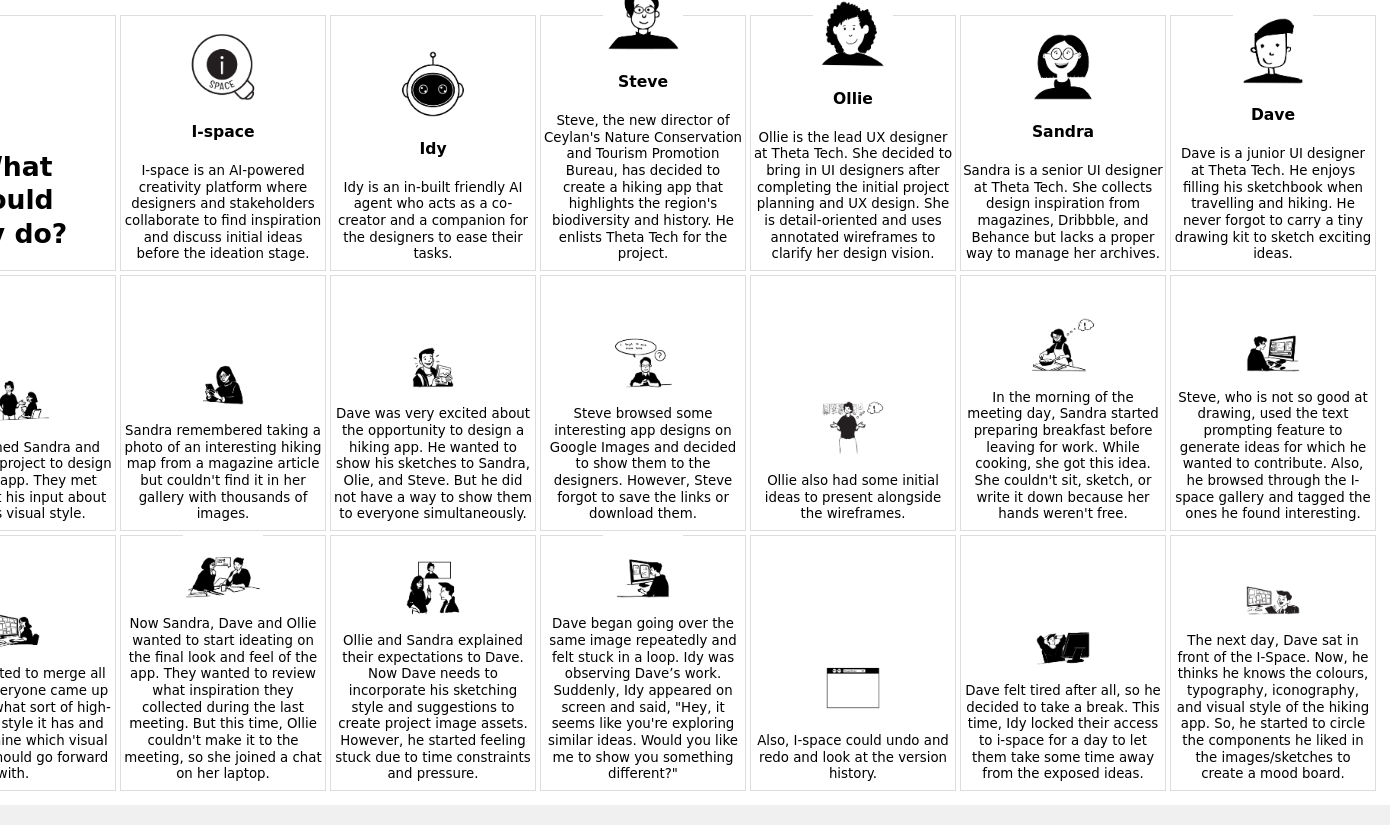
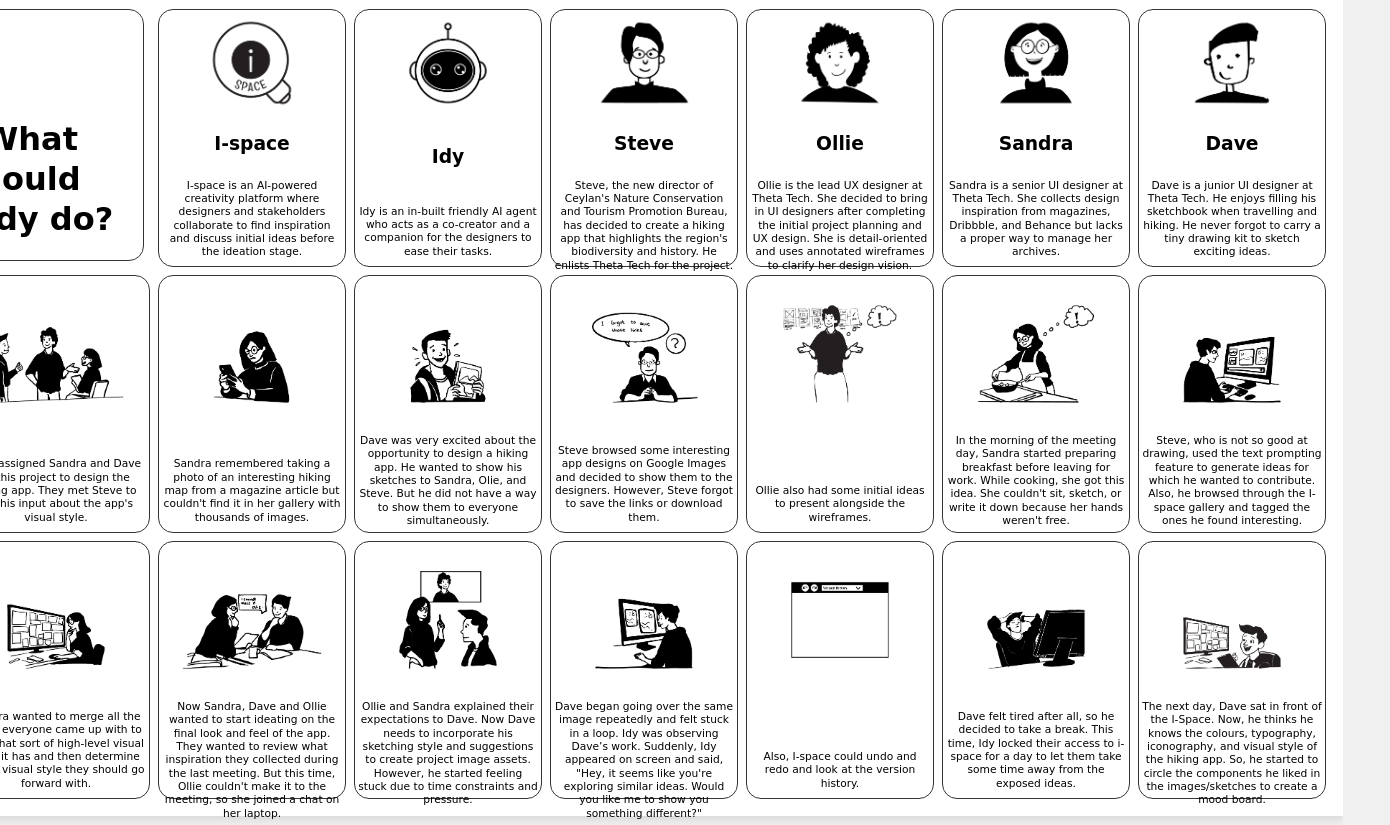
Before and after one commit to samangiwa/what_could_idy_do, a plain HTML site: page index.html in a window 1280 px wide. Shown: the whole page, 1390 px wide, since content can reach past the window. Drawn offline with nearby package versions, Linux system fonts and the light colour scheme; a web font is replaced by a local one.

Commit message:
card styling completed, miro board added

```diff
--- a/index.html
+++ b/index.html
@@ -19,7 +19,7 @@
 
         <div class="card">
             <div class="card-inner">
-                <div class="card-front">
+                <div class="title-card">
                     <h1>What <br/> could <br/> Idy do?</h1>
                 </div>
                 <div class="card-back">
@@ -32,7 +32,7 @@
         <div class="card">
             <div class="card-inner">
                 <div class="card-front">
-                    <img src="assets/img/img_1.png" alt="i_space">
+                    <img class="img_intro" src="assets/img/img_1.png" alt="i_space">
                     <h3>I-space</h3>
                     <p>I-space is an AI-powered creativity platform where designers and stakeholders collaborate to find
                         inspiration and discuss initial ideas before the ideation stage.
@@ -48,7 +48,7 @@
         <div class="card">
             <div class="card-inner">
                 <div class="card-front">
-                    <img src="assets/img/img_2.png" alt="Image 2">
+                    <img class="img_intro" src="assets/img/img_2.png" alt="Image 2">
                     <h3>Idy</h3>
                     <p>Idy is an in-built friendly AI agent who acts as a co-creator and a companion for the designers
                         to ease their tasks.</p>
@@ -62,7 +62,7 @@
         <div class="card">
             <div class="card-inner">
                 <div class="card-front">
-                    <img src="assets/img/img_3.png" alt="Image 2">
+                    <img class="img_intro" src="assets/img/img_3.png" alt="Image 2">
                     <h3>Steve</h3>
                     <p>Steve, the new director of Ceylan's Nature Conservation and Tourism Promotion Bureau, has decided
                         to create a hiking app that highlights the region's biodiversity and history. He enlists Theta
@@ -79,7 +79,7 @@
         <div class="card">
             <div class="card-inner">
                 <div class="card-front">
-                    <img src="assets/img/img_4.png" alt="Image 1">
+                    <img class="img_intro" src="assets/img/img_4.png" alt="Image 1">
                     <h3>Ollie</h3>
                     <p>Ollie is the lead UX designer at Theta Tech. She decided to bring in UI designers after
                         completing the initial project planning and UX design. She is detail-oriented and uses annotated
@@ -101,7 +101,7 @@
         <div class="card">
             <div class="card-inner">
                 <div class="card-front">
-                    <img src="assets/img/img_5.png" alt="Image 1">
+                    <img class="img_intro" src="assets/img/img_5.png" alt="Image 1">
                     <h3>Sandra</h3>
                     <p>Sandra is a senior UI designer at Theta Tech. She collects design inspiration from magazines,
                         Dribbble, and Behance but lacks a proper way to manage her archives.
@@ -124,7 +124,7 @@
         <div class="card">
             <div class="card-inner">
                 <div class="card-front">
-                    <img src="assets/img/img_6.png" alt="Image 1">
+                    <img class="img_intro" src="assets/img/img_6.png" alt="Image 1">
                     <h3>Dave</h3>
                     <p>Dave is a junior UI designer at Theta Tech. He enjoys filling his sketchbook when travelling and
                         hiking. He never forgot to carry a tiny drawing kit to sketch exciting ideas.
--- a/script.js
+++ b/script.js
@@ -42,7 +42,7 @@ document.addEventListener("DOMContentLoaded", () => {
     let zoomedSide = null;
 
     const handleZoom = (event) => {
-        const clickedSide = event.target.closest('.card-front, .card-back');
+        const clickedSide = event.target.closest('.card-front, .title-card, .card-back');
         if (!clickedSide) return;
 
         if (zoomedCard) {
@@ -74,7 +74,7 @@ document.addEventListener("DOMContentLoaded", () => {
         card.addEventListener('click', handleZoom);
 
         // Handle flipping the card in zoomed mode
-        card.querySelectorAll('.card-front, .card-back').forEach(side => {
+        card.querySelectorAll('.card-front,.title-card, .card-back').forEach(side => {
             side.addEventListener('click', (event) => {
                 if (zoomedCard && !event.target.classList.contains('clue-btn')) {
                     event.stopPropagation();
--- a/styles.css
+++ b/styles.css
@@ -1,11 +1,12 @@
 @import url(typography.css);
 body {
     margin: 0;
+    top: 0;
     font-family: "Englebert", cursive;
     display: flex;
+    height: 100vh;
     justify-content: center;
     align-items: center;
-    height: 100vh;
     background-color: #f0f0f0;
 }
 
@@ -13,14 +14,14 @@ body {
 .canvas {
     display: grid;
     grid-template-columns: repeat(7, 1fr);
-    grid-gap: 10px;
-    padding: 20px;
+    grid-gap: 16px;
+    padding: 25px;
     background-color: white;
     box-shadow: 0 4px 8px rgba(0,0,0,0.1);
 }
 
 .card {
-    width: 200px;
+    width: 180px;
     height: 250px;
     perspective: 1000px;
     position: relative;
@@ -43,40 +44,86 @@ body {
     transform: rotateY(180deg);
 }
 
-.card-front, .card-back {
+.card-front {
     position: absolute;
     width: 100%;
     height: 100%;
     backface-visibility: hidden;
-    border: 1px solid #ddd;
+    border-radius:15px;
+    border: 1.5px solid #343434;
     display: flex;
     flex-direction: column;
-    justify-content:end;
+    justify-content:space-between;
     align-items: center;
-    font-size: 10pt;
     line-height: 1.25;
-    padding: 2px;
+    padding: 3px;
     background-color: white;
 }
 
 .card-back {
+    position: absolute;
+    width: 100%;
+    height: 100%;
+    backface-visibility: hidden;
+    border-radius:15px;
+    border: 1.5px solid #343434;
+    display: flex;
+    flex-direction: column;
+    justify-content:center;
+    align-items: center;
+    line-height: 1.25;
+    padding: 10px;
+    background-color: white;
     transform: rotateY(180deg);
     background-color: #f9f9f9;
 }
 
-.card-front img {
-    max-width: 80px;
-    max-height: 100px;
+.title-card {
+    position: absolute;
+    width: 100%;
+    height: 100%;
+    backface-visibility: hidden;
+    border-radius:15px;
+    border: 1.5px solid #343434;
+    display: flex;
+    flex-direction: column;
+    align-items: center;
+    line-height: 1.25;
+    background-color: white;
+    align-items: flex-start;
+    justify-content: end;
+    text-align: left;
+
+}
+.title-card h1{
+    padding-left: 20px;
 }
 
-.card-front p, .card-back p {
+.card-front .img_intro {
+    max-width:100px ;
+    padding: none;
+
+}
+.card-front img {
+    max-width:150px ;
+    padding: none;
+
+}
+
+.card-front p {
     margin: 5px 0;
+    font-size: 8pt;
+}
+
+.card-back h2 {
+    text-align: center;
+
 }
 
 .clue-btn {
     margin-top: 10px;
     padding: 5px 10px;
-    background-color: #1C9099;
+    background-color: #000000;
     color: white;
     border: none;
     cursor: pointer;
@@ -113,20 +160,21 @@ body {
     pointer-events: auto; /* Enable interaction with the clicked side */
 }
 
-.zoom-card img {
+/* .zoom-card img {
     max-width: 200px;
     max-height: 240px;
-}
+} */
 
 .clue-overlay {
     position: fixed;
     top: 50%;
-    left: 50%;
+    left: 48%;
     transform: translate(-50%, -50%);
-    background: white;
+    background: #ffffff;
     padding: 20px;
+    border: 1px solid #343434;
     border-radius: 10px;
-    max-width: 300px;
+    max-width: 400px;
     text-align: center;
     z-index: 40;
     display: none;
@@ -134,17 +182,26 @@ body {
 
 .clue-overlay p {
     margin: 0;
+    font-size: 14pt;
     line-height: 1.25;
 }
 
 .close-btn {
     margin-top: 10px;
     padding: 10px;
-    background-color:#1C9099;
+    background-color:#000000;
     color: white;
     border: none;
     cursor: pointer;
     border-radius: 5px;
     font-family: "Englebert", cursive;
-    font-size: 10pt;
+    font-size: 14pt;
 }
+
+.canvas .miro{
+    height: 720px;
+    width:1280px ;
+    padding: 42px;
+    justify-content: center;
+    align-self: center;
+}
```
Also changed, not shown: miro_link.html (added, +17 -0 lines).
